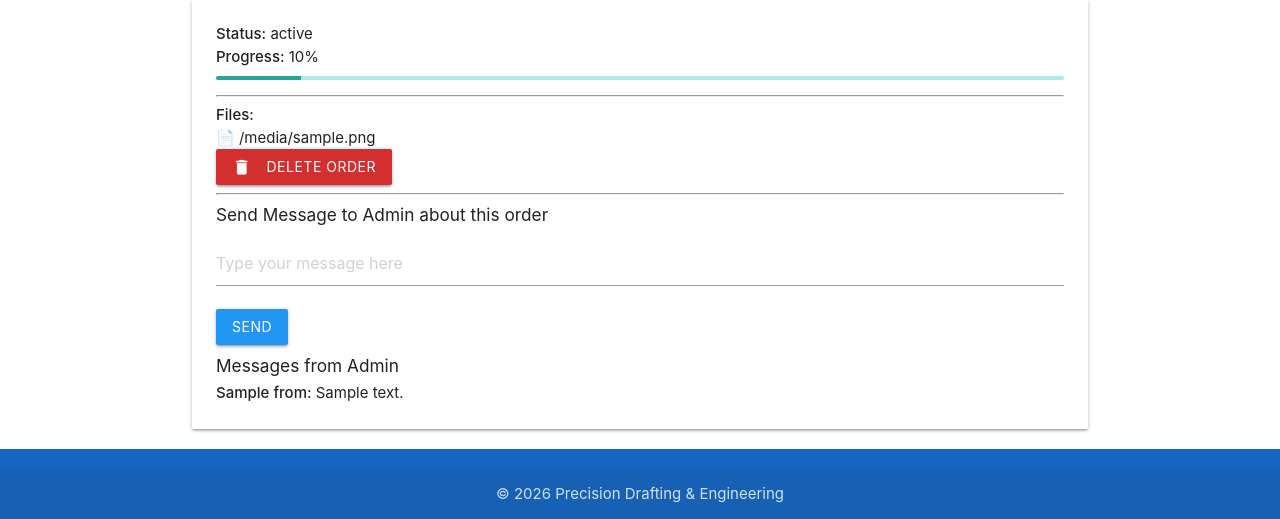
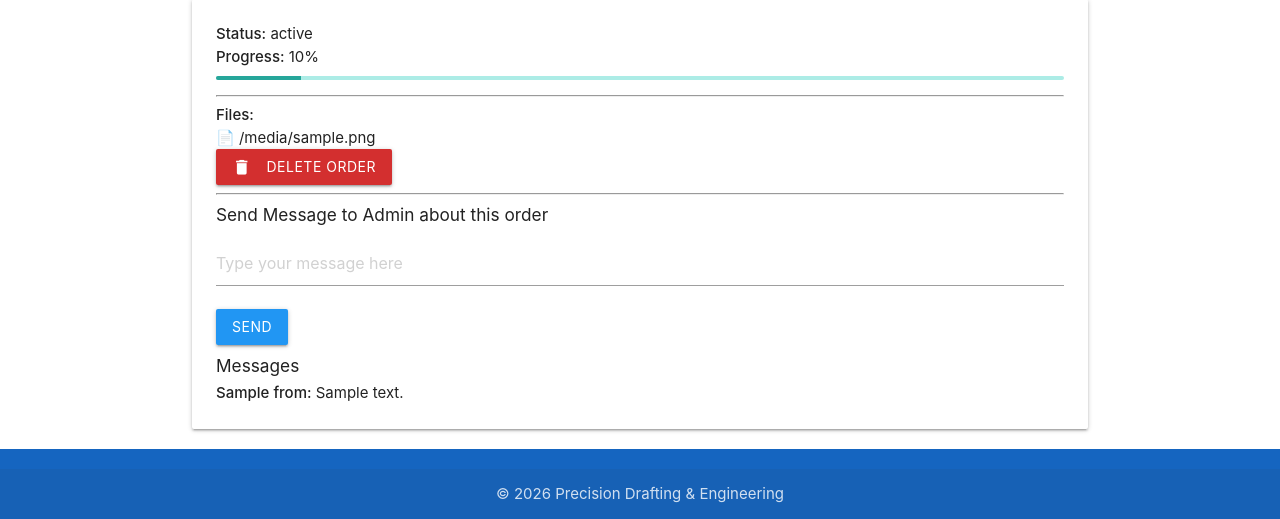
Before and after one commit to Robertas-Cyberattack/MP3, a Flask app: page /dashboard in a window 1280 px wide. Shown: the part 330-849 px from the top of the page. Run offline with Flask 3, Linux system fonts and the light colour scheme; the visitor is signed in with stand-in values (Sample User, id 1); a database or web service that is not in the repository returns one stand-in record (values such as "Sample title"); some libraries are stand-ins or nearby versions.

Commit message:
client sees admin messages per order - dashboard.html

```diff
--- a/templates/dashboard.html
+++ b/templates/dashboard.html
@@ -61,8 +61,8 @@
       <button class="btn blue">Send</button>
     </form>
 
-    <!-- DISPLAY MESSAGES FROM ADMIN -->
-    <h6>Messages from Admin</h6>
+    <!-- DISPLAY MESSAGES -->
+    <h6>Messages</h6>
     {% if order.messages %}
     {% for msg in order.messages %}
     <p><strong>{{ msg['from'] }}:</strong> {{ msg['text'] }}</p>
@@ -71,7 +71,6 @@
     <p class="grey-text">No messages yet.</p>
     {% endif %}
 
-
   </div>
 </div>
 {% else %}
```
